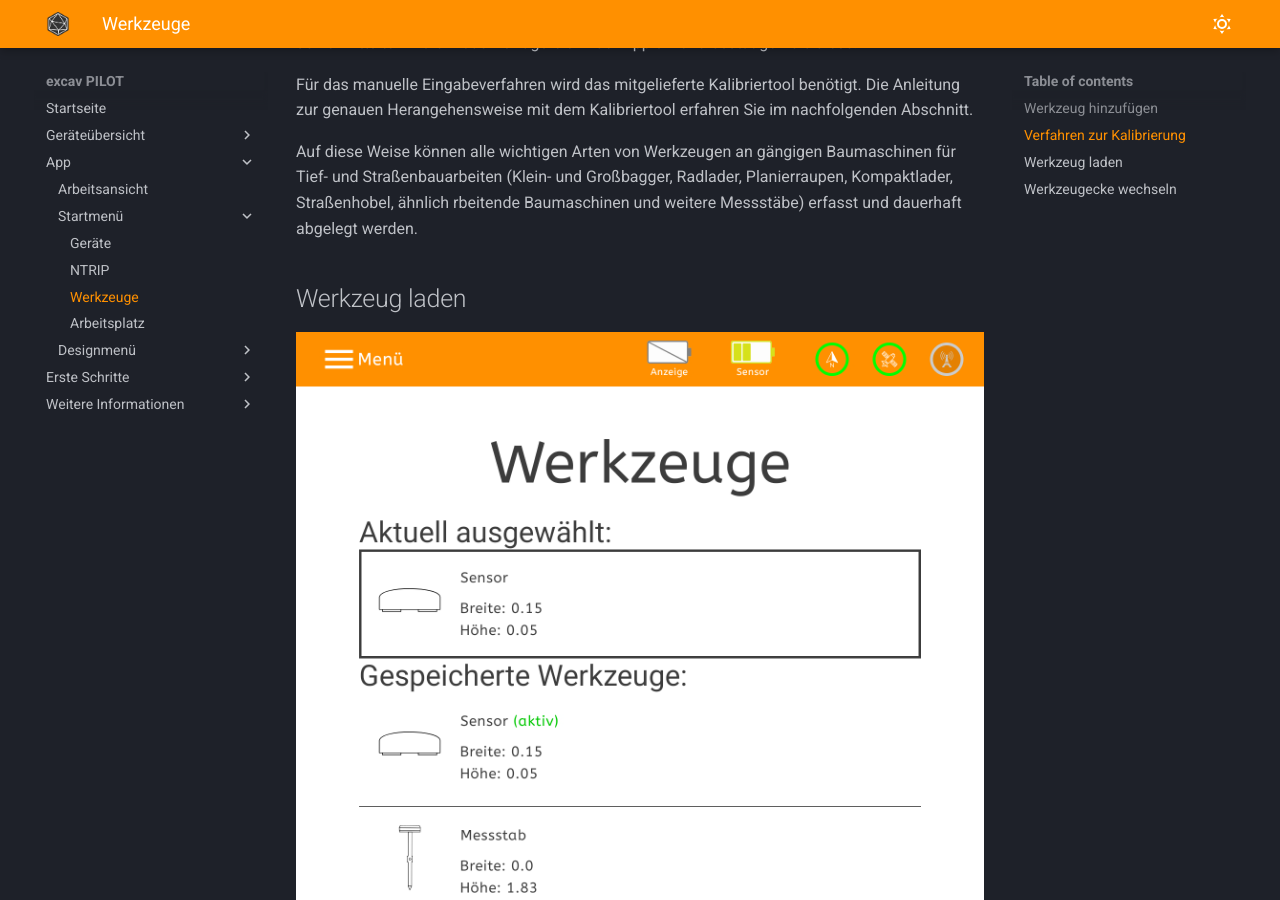
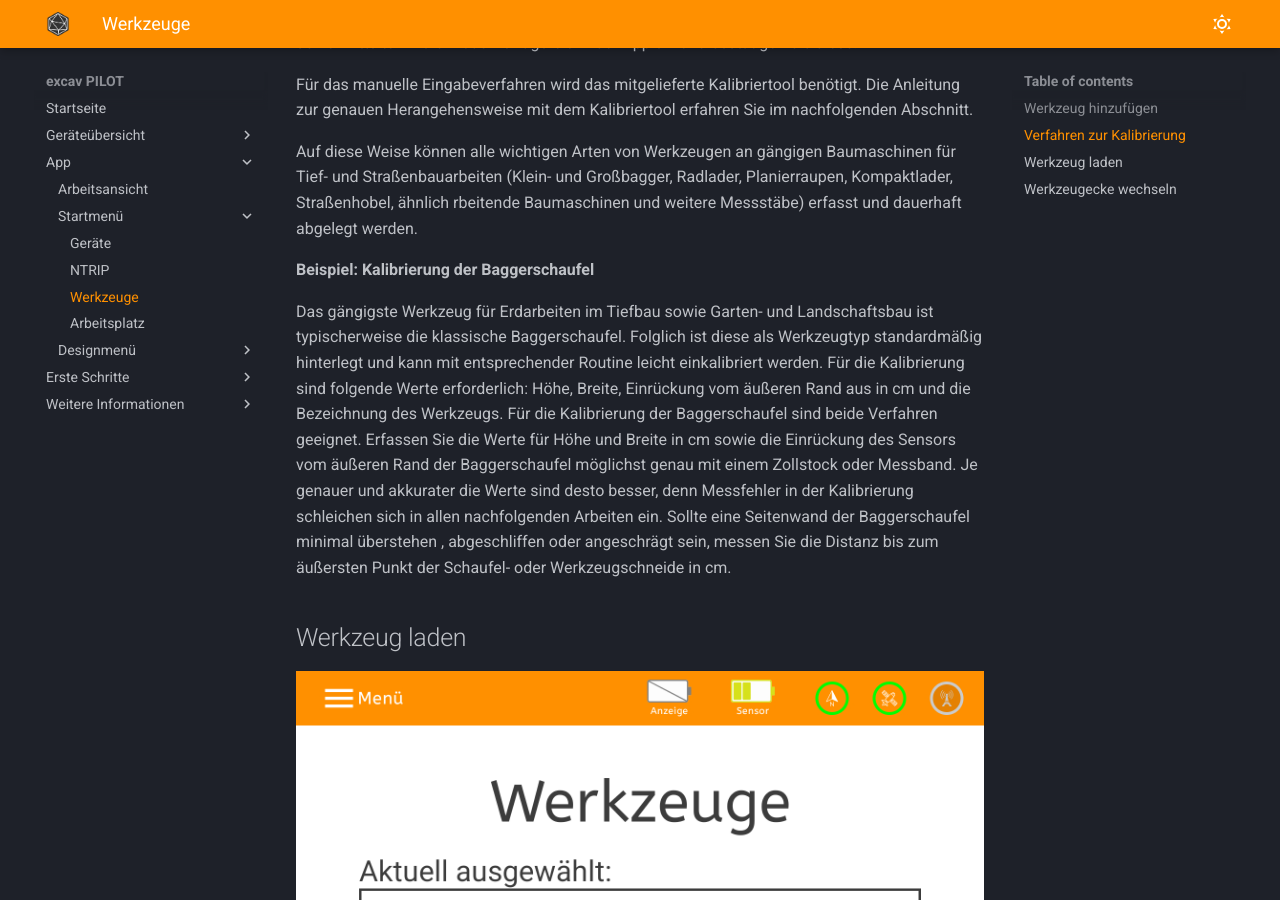
Before and after one commit to tobias-sizmann/mkdocs-excavpilot, an MkDocs documentation site: the page built from docs/Werkzeuge/Werkzeuge.md, in a window 1280 px wide and 900 px high, scrolled down 4324 px. Built offline with MkDocs 1.6.1 and Material for MkDocs 9.7.7, drawn with Linux system fonts in a browser that asks for light colours.

Commit message:
Bearbeitung ToDo Peter 19

```diff
--- a/docs/Werkzeuge/Werkzeuge.md
+++ b/docs/Werkzeuge/Werkzeuge.md
@@ -62,6 +62,11 @@ Für das manuelle Eingabeverfahren wird das mitgelieferte Kalibriertool benötig
 Auf diese Weise können alle wichtigen Arten von Werkzeugen an gängigen Baumaschinen für Tief- und Straßenbauarbeiten (Klein- und Großbagger, Radlader, Planierraupen, Kompaktlader, Straßenhobel, ähnlich rbeitende Baumaschinen und weitere Messstäbe) erfasst und dauerhaft abgelegt werden.
 
 
+**Beispiel: Kalibrierung der Baggerschaufel**
+
+Das gängigste Werkzeug für Erdarbeiten im Tiefbau sowie Garten- und Landschaftsbau ist typischerweise die klassische Baggerschaufel. Folglich ist diese als Werkzeugtyp standardmäßig hinterlegt und kann mit entsprechender Routine leicht einkalibriert werden. Für die Kalibrierung sind folgende Werte erforderlich: Höhe, Breite, Einrückung vom äußeren Rand aus in cm und die Bezeichnung des Werkzeugs. Für die Kalibrierung der Baggerschaufel sind beide Verfahren geeignet. Erfassen Sie die Werte für Höhe und Breite in cm sowie die Einrückung des Sensors vom äußeren Rand der Baggerschaufel möglichst genau mit einem Zollstock oder Messband. Je genauer und akkurater die Werte sind desto besser, denn Messfehler in der Kalibrierung schleichen sich in allen nachfolgenden Arbeiten ein. Sollte eine Seitenwand der Baggerschaufel minimal überstehen , abgeschliffen oder angeschrägt sein, messen Sie die Distanz bis zum äußersten Punkt der Schaufel- oder Werkzeugschneide in cm.
+
+
 ## Werkzeug laden
 
 <p align="center" width="100%">
```
Also changed, not shown: other parts of docs/Werkzeuge/Werkzeuge.md (+1 -1 lines).
